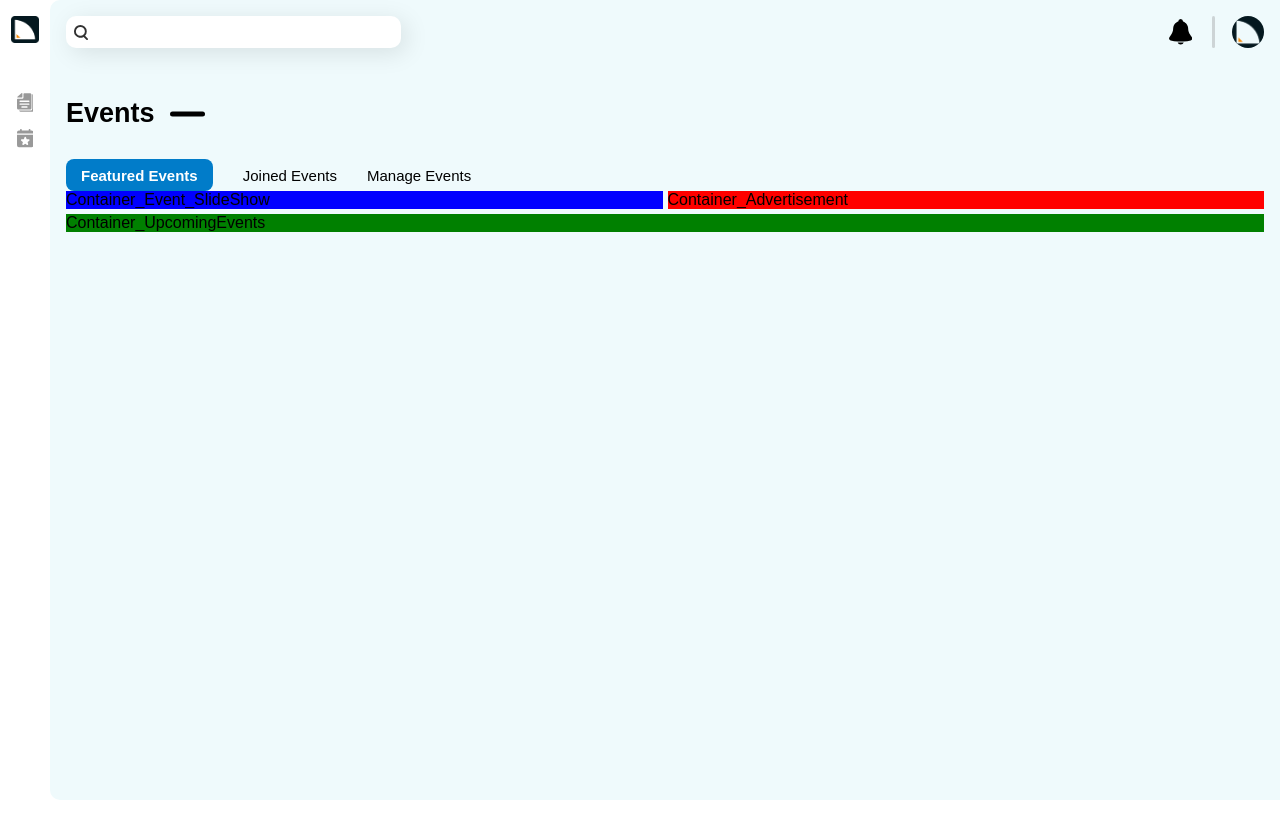
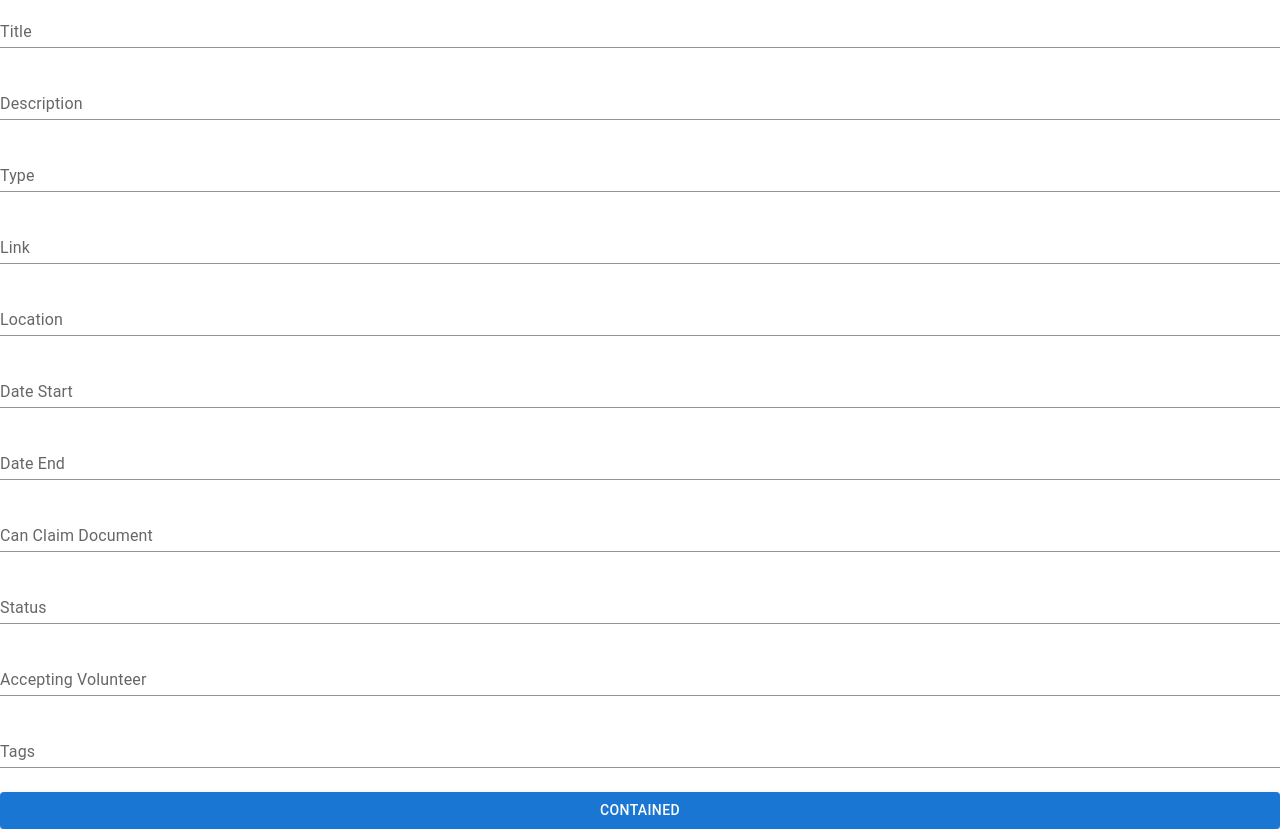
Before and after one commit to Chrystarin/iCertify, a React (Create React App) app in the folder client/: page /events/create in a window 1280 px wide. Before the commit the page ends 800 px from the top, so only its background shows below. Built offline with nearby package versions, Linux system fonts and the light colour scheme.

Commit message:
Output Events Data

```diff
--- a/client/package.json
+++ b/client/package.json
@@ -6,9 +6,12 @@
     "@emotion/react": "^11.10.5",
     "@emotion/styled": "^11.10.5",
     "@mui/material": "^5.10.13",
+    "@mui/x-date-pickers": "^5.0.8",
     "@testing-library/jest-dom": "^5.16.5",
     "@testing-library/react": "^13.4.0",
     "@testing-library/user-event": "^13.5.0",
+    "dayjs": "^1.11.6",
+    "ethers": "^5.7.2",
     "react": "^18.2.0",
     "react-dom": "^18.2.0",
     "react-router-dom": "^6.4.2",
--- a/client/src/App.js
+++ b/client/src/App.js
@@ -3,7 +3,9 @@ import React from 'react';
 import Home from './Pages/Home';
 import Dashboard from './Pages/Dashboard/Dashboard(User)';
 import Event from './Pages/Event/Event';
+import EventCreate from './Pages/Event/EventCreate.js';
 import EventList from './Pages/Event/EventList.js';
+import EventView from './Pages/Event/EventView.js';
 import Error404 from './Pages/Error404';
 import Login from './Components/Login/Login';
 
@@ -15,7 +17,8 @@ function App() {
     <Route path="/" element={<Home/>}/>
     <Route path="/dashboard" element={<Dashboard/>}/>
     <Route path="/events" element={<Event/>}/>
-    <Route path="/events/:id" element={<Event/>}/>
+    <Route path="/events/create" element={<EventCreate/>}/>
+    <Route path="/events/:id" element={<EventView/>}/>
     <Route path="*" element={<Error404/>}/>
   </Routes>
 
--- a/client/src/Components/Events/EventCard.js
+++ b/client/src/Components/Events/EventCard.js
@@ -2,13 +2,29 @@ import React from 'react'
 import ImagePlaceHolder from './../../Assets/Images/placeholder/image_placeholder.jpg';
 import './../../Assets/Styles/Components/style-EventCard.scss'
 
-function EventCard() {
+const EventCard = (props) => {
+
+    const {
+        eventId,
+        type,
+        title,
+        description,
+        link,
+        location,
+        date:start,
+        date:end,
+        canClaimDocument,
+        status,
+        isAcceptingVolunteer,
+        tags
+    } = props;
+
   return (
     <div className='EventCardContainer'>
-        <a href="/events/1">
+        <a href={`/events/${eventId}`}>
             <img className='EventName' src={ImagePlaceHolder} alt=""/>
             <div>
-                <h6 className="EventTitle">Blockchain Technology Intro</h6>
+                <h6 className="EventTitle">{`Title:${title}`} and </h6>
                 {/* Add class DateDue if the date if near on happening */}
                 <p className='Date BodyText3'>Today</p>
                 <div className='Container_Participants'>
--- a/client/src/Pages/Event/Event.js
+++ b/client/src/Pages/Event/Event.js
@@ -1,4 +1,4 @@
-import React from 'react';
+import React, { useState, useEffect } from "react";
 import {useParams} from 'react-router-dom';
 
 import './../../Assets/Styles/Page/style-DashboardUser.scss';
@@ -11,8 +11,20 @@ import EventCard from '../../Components/Events/EventCard.js';
 
 function Event() {
 
-  //Use this id to pull event info from database
-  const {id} = useParams()
+  const [events, setEvents] = useState(null)
+
+  useEffect(() => {
+      const fetchEvents = async () => {
+          const response  = await fetch('http://localhost:5000/api/events')
+          const json = await response.json()
+
+          if(response.ok){
+              setEvents(json)
+          }
+      }
+
+      fetchEvents()
+  }, [])
 
   return (
     <div id='DashboardHolder'>
@@ -22,7 +34,6 @@ function Event() {
       <div id="Holder_Content">
         <HeaderNavigation/>
         <div id="Content">
-
           <section id='Events'>
             <h4>Events</h4>
             <div id="Navigatoin_Event">
@@ -33,7 +44,14 @@ function Event() {
             <div class="container">
               <div class="Container_Event_SlideShow">Container_Event_SlideShow</div>
               <div class="Container_Advertisement">Container_Advertisement</div>
-              <div class="Container_UpcomingEvents">Container_UpcomingEvents</div>
+              <div class="Container_UpcomingEvents">
+              {events.map((event) =>
+                    <EventCard title={event.title} eventId={event.eventId}/>
+                )}
+              </div>
+              <div>
+
+              </div>
             </div>
           </section>
         </div>
--- /dev/null
+++ b/client/src/Pages/Event/EventCreate.js
@@ -0,0 +1,177 @@
+import React, { useState, useEffect } from "react";
+import { useNavigate } from "react-router";
+
+import TextField from '@mui/material/TextField';
+import Stack from '@mui/material/Stack';
+import Button from '@mui/material/Button';
+import EventCard from './../../Components/Events/EventCard';
+
+// import dayjs, { Dayjs } from 'dayjs';
+// import { DateTimePicker } from '@mui/x-date-pickers/DateTimePicker';
+// import { LocalizationProvider } from '@mui/x-date-pickers/LocalizationProvider';
+// import { AdapterDayjs } from '@mui/x-date-pickers/AdapterDayjs';
+
+export default function EventCreate() {
+    const [form, setForm] = useState({
+        eventId: "",
+        type: "",
+        title: "",
+        description: "",
+        link: "",
+        location: "",
+        date:{
+            start: "",
+            end: ""
+        },
+        canClaimDocument: "",
+        status: "",
+        isAcceptingVolunteer: "",
+        tags: ""
+    });
+
+    const navigate = useNavigate();
+
+    // These methods will update the state properties.
+    function updateForm(value) {
+        return setForm((prev) => {
+            return { ...prev, ...value };
+    });
+
+     // This function will handle the submission.
+    async function onSubmit(e) {
+        e.preventDefault();
+
+        // When a post request is sent to the create url, we'll add a new record to the database.
+        const newEvent = { ...form };
+
+        await fetch("http://localhost:5000/api/events/create", {
+        method: "POST",
+        headers: {
+            "Content-Type": "application/json",
+        },
+        body: JSON.stringify(newEvent),
+        })
+        .catch(error => {
+            window.alert(error);
+            return;
+        });
+
+        setForm({
+            eventId: "",
+            type: "",
+            title: "",
+            description: "",
+            link: "",
+            location: "",
+            date:{
+                start: "",
+                end: ""
+            },
+            canClaimDocument: "",
+            status: "",
+            isAcceptingVolunteer: "",
+            tags: ""
+        });
+        navigate("/");
+    }
+
+    }
+    return (
+        <div>
+            <form>
+            {/* <LocalizationProvider dateAdapter={AdapterDayjs}> */}
+                <Stack spacing={3}>
+                    <TextField
+                        label="Title"
+                        variant="standard"
+                        value={form.title}
+                        onChange={(e)=>updateForm({ title: e.target.value })}
+                    />
+
+                    <TextField
+                        label="Description"
+                        variant="standard"
+                        value={form.description}
+                        onChange={(e)=>updateForm({ description: e.target.value })}
+                    />
+
+                    <TextField
+                        label="Type"
+                        variant="standard"
+                        value={form.type}
+                        onChange={(e)=>updateForm({ type: e.target.value })}
+                    />
+
+                    <TextField
+                        label="Link"
+                        variant="standard"
+                        value={form.link}
+                        onChange={(e)=>updateForm({ link: e.target.value })}
+                    />
+
+                    <TextField
+                        label="Location"
+                        variant="standard"
+                        value={form.location}
+                        onChange={(e)=>updateForm({ location: e.target.value })}
+                    />
+
+                    <TextField
+                        label="Date Start"
+                        variant="standard"
+                        value={form.date.start}
+                        onChange={(e)=>updateForm({ date:{start:  e.target.value}})}
+                    />
+
+                    <TextField
+                        label="Date End"
+                        variant="standard"
+                        value={form.date.end}
+                        onChange={(e)=>updateForm({ date:{end:  e.target.value}})}
+                    />
+
+                    <TextField
+                        label="Can Claim Document"
+                        variant="standard"
+                        value={form.canClaimDocument}
+                        onChange={(e)=>updateForm({ canClaimDocument: e.target.value })}
+                    />
+
+                    <TextField
+                        label="Status"
+                        variant="standard"
+                        value={form.status}
+                        onChange={(e)=>updateForm({ status: e.target.value })}
+                    />
+
+                    <TextField
+                        label="Accepting Volunteer"
+                        variant="standard"
+                        value={form.isAcceptingVolunteer}
+                        onChange={(e)=>updateForm({ isAcceptingVolunteer: e.target.value })}
+                    />
+
+                    <TextField
+                        label="Tags"
+                        variant="standard"
+                        value={form.tags}
+                        onChange={(e)=>updateForm({ tags: e.target.value })}
+                    />
+
+                    <Button type="submit" variant="contained">Contained</Button>
+
+                    {/* <DateTimePicker
+                        label="Start"
+                        value={form.date.start}
+                        onChange={(e)=>updateForm({ date:{start:  e.target.value}})}
+                        renderInput={(params) => <TextField {...params} />}
+                    /> */}
+
+                </Stack>
+            {/* </LocalizationProvider> */}
+
+            </form>
+
+        </div>
+    )
+}
--- /dev/null
+++ b/client/src/Pages/Event/EventView.js
@@ -0,0 +1,43 @@
+import React, { useState, useEffect } from "react";
+
+const EventView = (props) => {
+    const {eventId} = "_onJEVl5";
+
+    const [event, setEvent] = useState(null)
+
+    useEffect(() => {
+        const fetchEvent = async () => {
+            const response  = await fetch('http://localhost:5000/api/events/:id')
+            // const response  = await fetch('http://localhost:5000/api/events/_onJEVl5')
+
+            const json = await response.json()
+
+            if(response.ok){
+                setEvent(json)
+            }
+        }
+
+        fetchEvent()
+    }, [])
+
+  return (
+    <div>
+        <h1>EVENT VIEW</h1>
+        {/* <ul>
+            <li>Id: {event.eventId}</li>
+            <li>Type: {event.type}</li>
+            <li>Title: {event.title}</li>
+            <li>Description: {event.description}</li>
+            <li>Link: {event.link} </li>
+            <li>Location: {event.location} </li>
+            <li>Date Start: {event.date.start} </li>
+            <li>Date End: {event.date.end}  </li>
+            <li>CanClaimDocument: {event.canClaimDocument} </li>
+            <li>Status: {event.status} </li>
+            <li>isAcceptingVolunteer: {event.isAcceptingVolunteer} </li>
+        </ul> */}
+    </div>
+  )
+}
+
+export default EventView
```
Also changed, not shown: client/src/Components/Login/Login.js (+33 -10 lines), client/src/Routes/ProtectedRoutes.js (added, +12 -0 lines), 2 other files (tests, documents, lock files or other folders).
